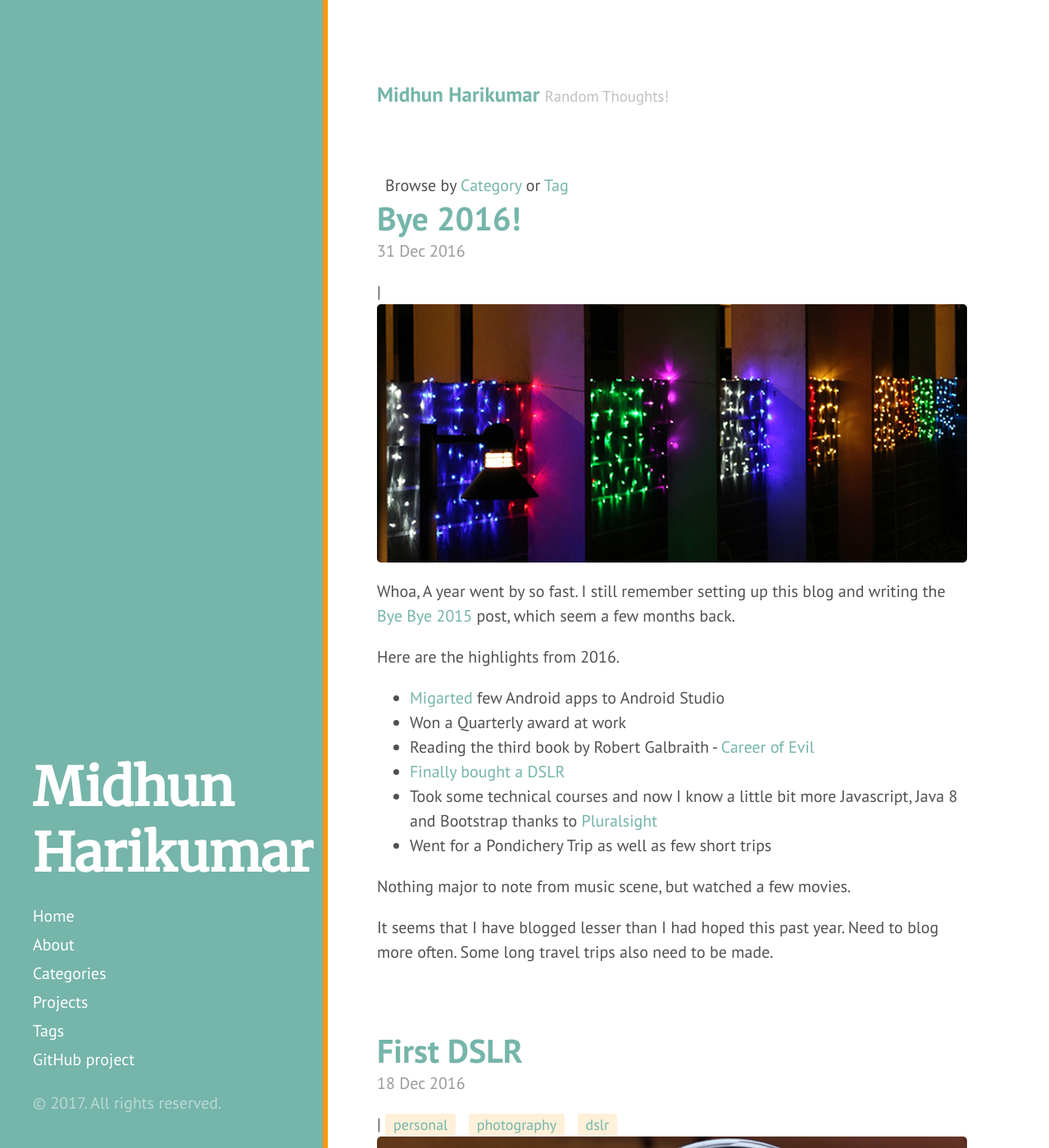
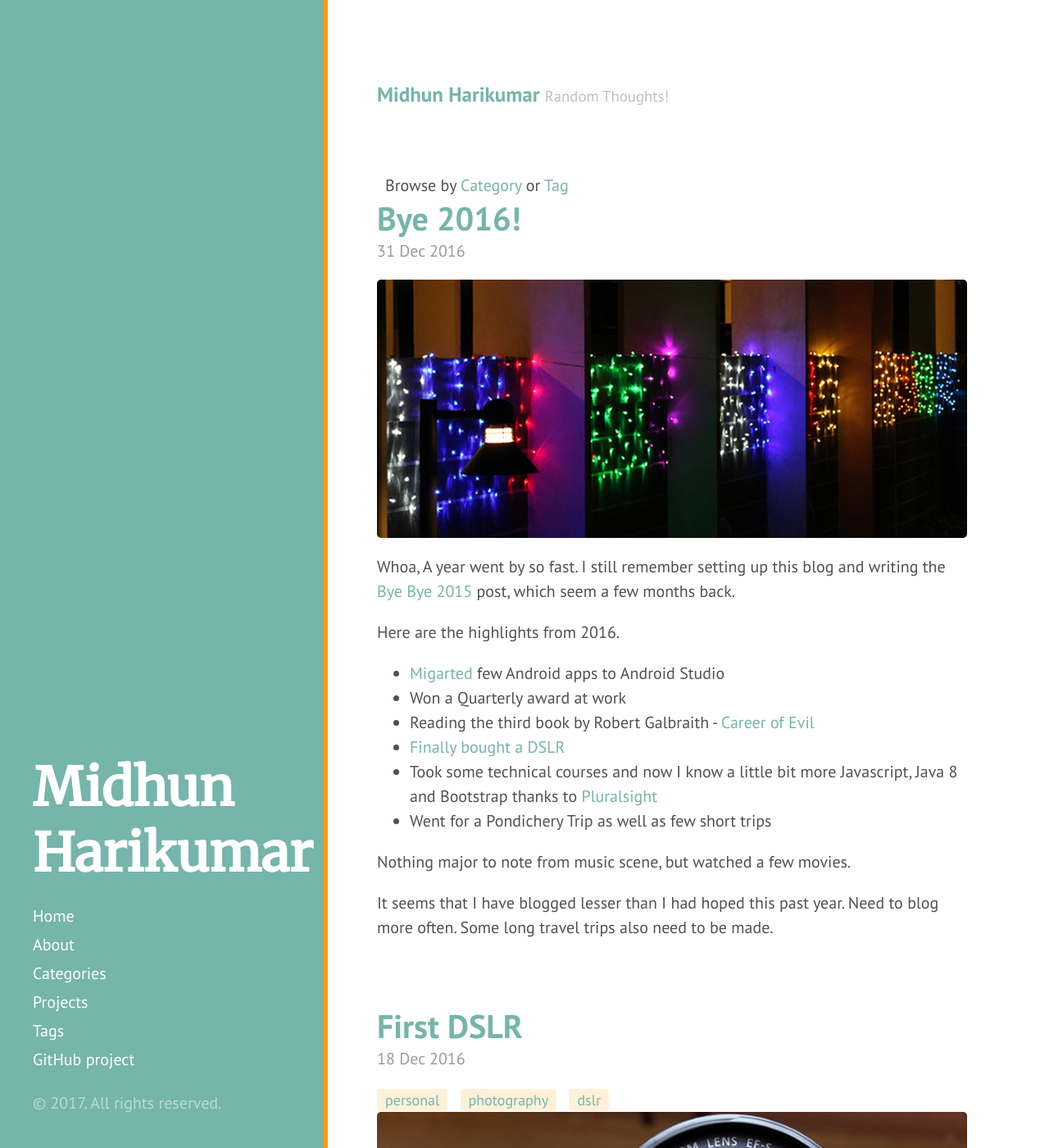
Before and after one commit to midhunhk/midhunhk.github.io, a Jekyll site: the page built from index.html, in a window 1280 px wide and 1400 px high. Shown: the whole window at 82% size. Built offline with Jekyll 4.4.1, drawn with Linux system fonts in a browser that asks for light colours; a script that is not in the unit is left out; the list of posts is cut into pages by our own code.

Commit message:
remove separator

```diff
--- a/index.html
+++ b/index.html
@@ -16,7 +16,7 @@
 
     <time datetime="{{ post.date | date_to_xmlschema }}" class="post-date">{{ post.date | date_to_string }}</time>
 
-    {% if post.tags %} |
+    {% if post.tags %}
         {% for tag in post.tags %}
             <a href="{{ site.baseurl }}{{ site.tag_page }}#{{ tag | slugify }}" class="post-tag">{{ tag }}</a>
         {% endfor %}
```
